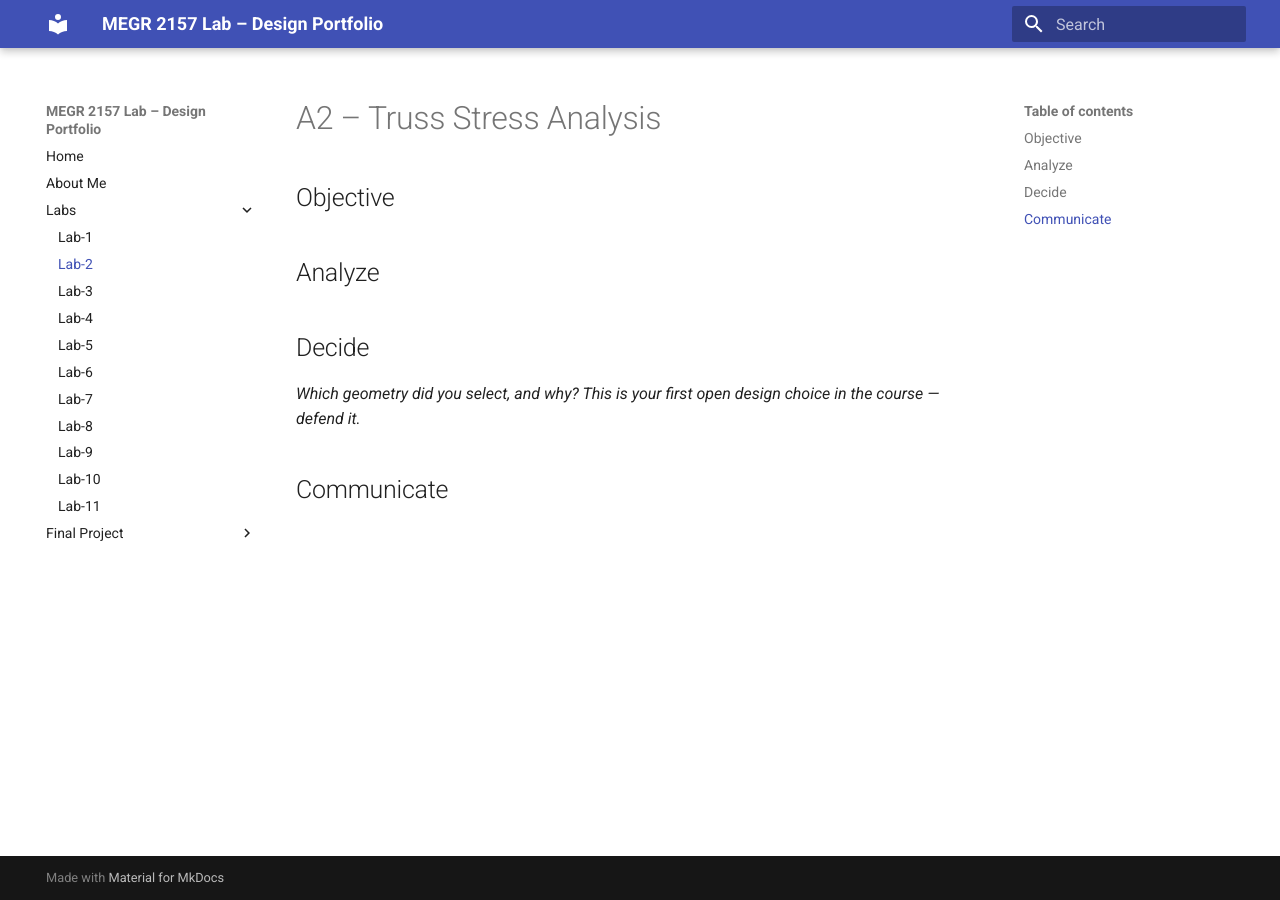
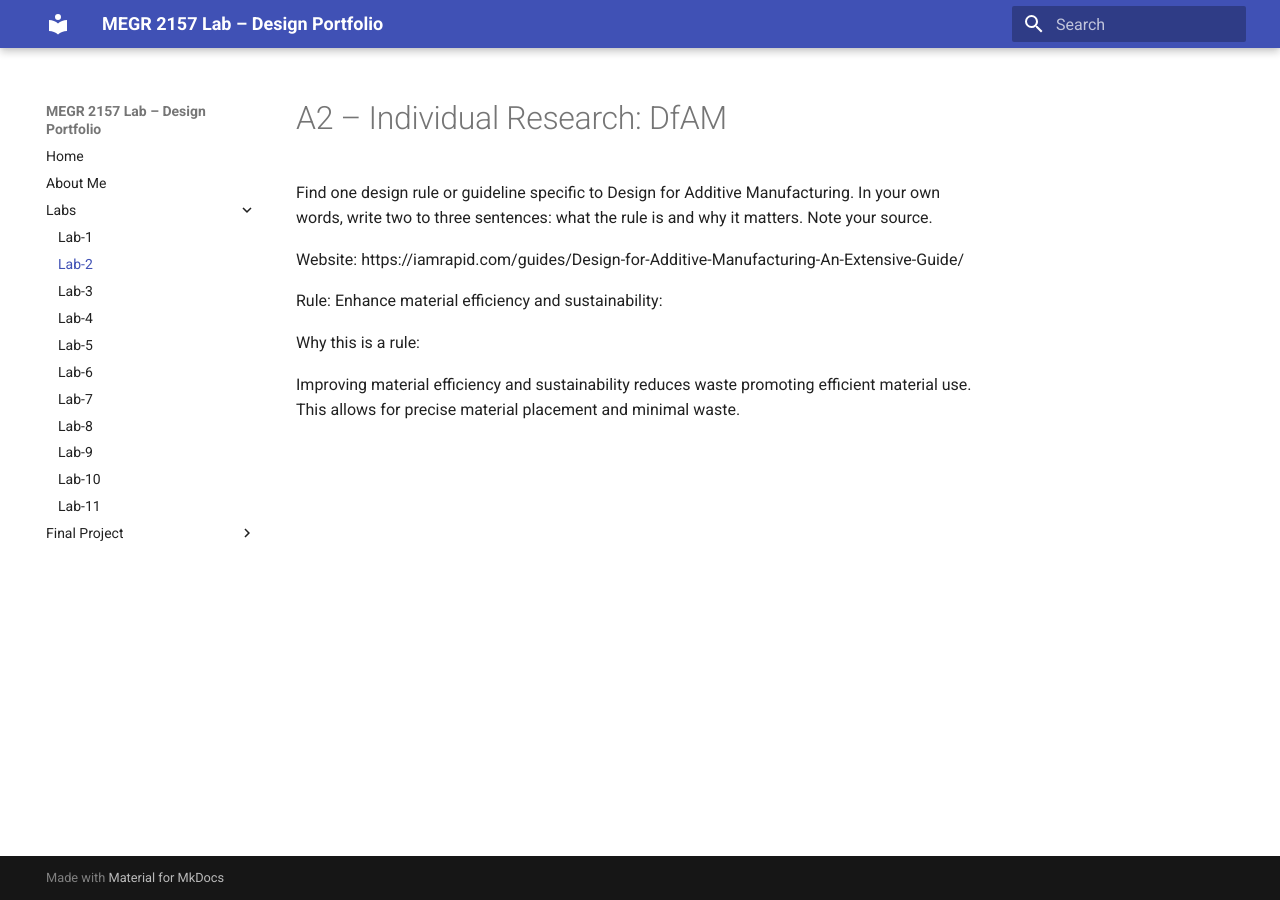
Before and after one commit to AndrewYang2428/andrewyang-megr2156-lab-portfolio, an MkDocs documentation site: the page built from docs/Labs/L02/index.md, in a window 1280 px wide. Built offline with MkDocs 1.6.1 and Material for MkDocs 9.7.7, drawn with Linux system fonts in a browser that asks for light colours.

Commit message:
Revise index.md for DfAM research guidelines
Updated the document to focus on Design for Additive Manufacturing and its importance in material efficiency.

```diff
--- a/docs/Labs/L02/index.md
+++ b/docs/Labs/L02/index.md
@@ -1,12 +1,11 @@
-# A2 – Truss Stress Analysis
+# A2 – Individual Research: DfAM
 
-## Objective
+Find one design rule or guideline specific to Design for Additive Manufacturing. In your own words, write two to three sentences: what the rule is and why it matters. Note your source.
 
+Website: https://iamrapid.com/guides/Design-for-Additive-Manufacturing-An-Extensive-Guide/
 
-## Analyze
+Rule: Enhance material efficiency and sustainability:
 
+Why this is a rule:
 
-## Decide
-_Which geometry did you select, and why? This is your first open design choice in the course — defend it._
-
-## Communicate
+Improving material efficiency and sustainability reduces waste promoting efficient material use. This allows for precise material placement and minimal waste.
```
